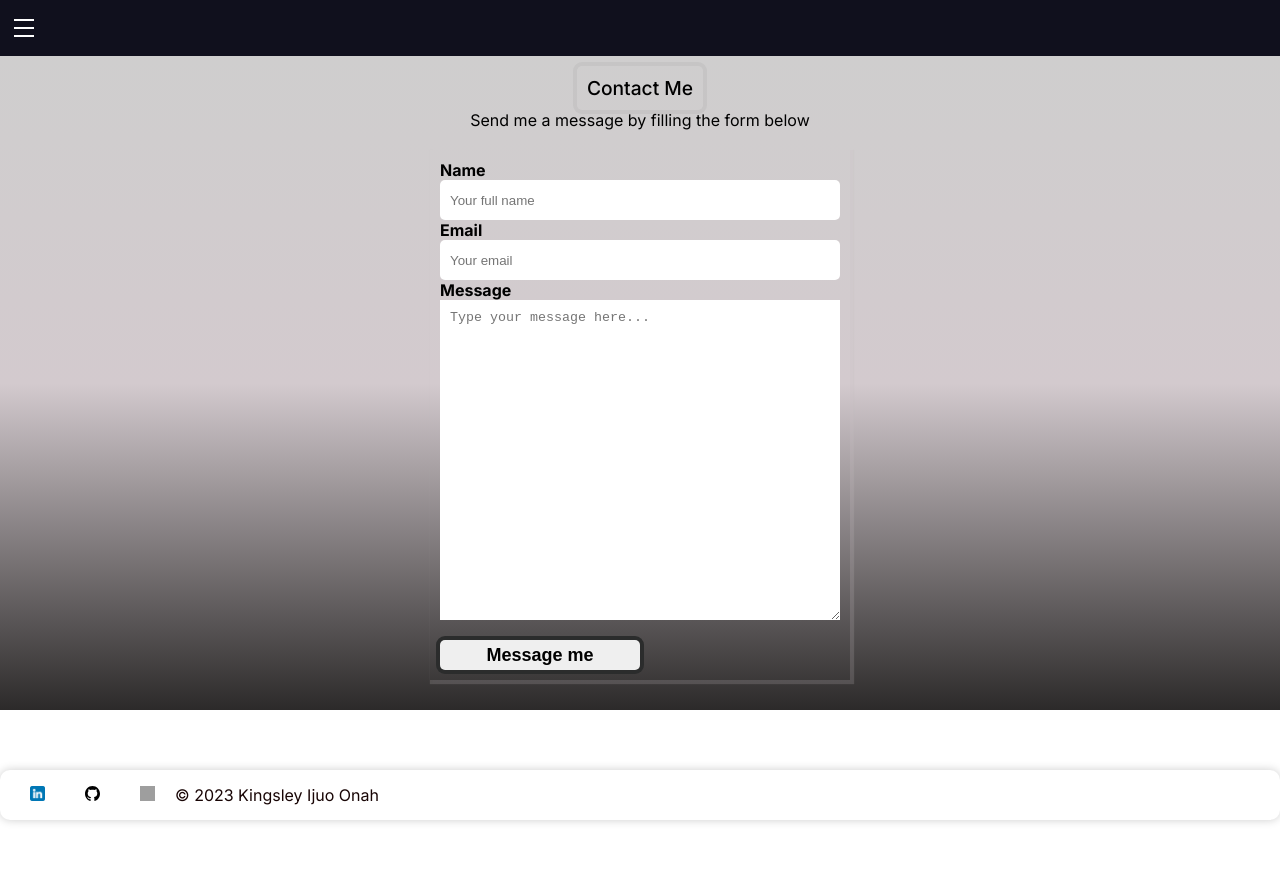
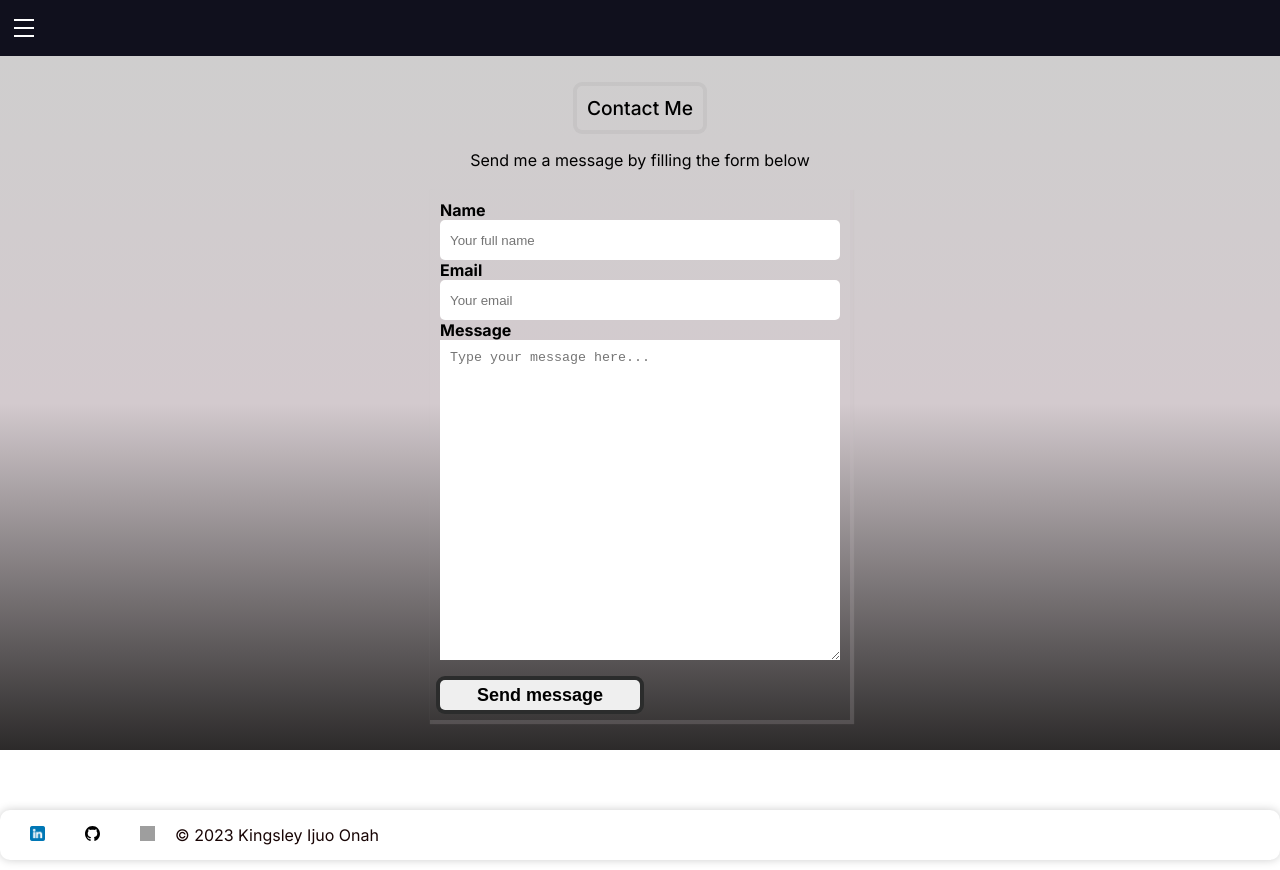
Before and after one commit to zealmaster/portfolio, a Next.js app: page /contact in a window 1280 px wide. Before the commit the page ends 830 px from the top, so only its background shows below. Built offline with nearby package versions, Linux system fonts and the light colour scheme; grey boxes are pictures that could not be loaded.

Commit message:
added react-modal, modified the contack form

```diff
--- a/package.json
+++ b/package.json
@@ -24,6 +24,10 @@
     "react": "18.2.0",
     "react-dom": "18.2.0",
     "react-icons": "^4.9.0",
+    "react-modal": "^3.16.1",
     "typescript": "5.0.4"
+  },
+  "devDependencies": {
+    "@types/react-modal": "^3.16.0"
   }
 }
--- a/src/app/api/contact/route.ts
+++ b/src/app/api/contact/route.ts
@@ -21,6 +21,7 @@ const sendEmail = async (email: string, name: string, message: string) => {
       host: process.env.EMAIL_HOST,
       port: Number(process.env.EMAIL_PORT),
       secure: true,
+      service: 'Gmail',
       auth: {
         user: process.env.EMAIL_USER,
         pass: process.env.EMAIL_PASSWORD,
@@ -37,7 +38,7 @@ const sendEmail = async (email: string, name: string, message: string) => {
       const mailOptions1 = {
         from: process.env.EMAIL_USER,
         to: email,
-        subject: `Automated response from Kingsley Onah's website`,
+        subject: `Automated Response from Kingsley Onah`,
         text: `From Email: ${email} Name: ${name} Message: ${message}`,
         html: `<html><div><p>Dear ${name},</p><div>Thank you for contacting me.
                 Your message was well received<p>Note that this is an automated response.
@@ -48,7 +49,6 @@ const sendEmail = async (email: string, name: string, message: string) => {
       try {
         await transporter.sendMail(mailOptions);
       await transporter.sendMail(mailOptions1);
-      console.log("emeil was sent successfully")
     }catch(error) {console.log(error)};
 
 }
--- a/src/app/contact/page.module.css
+++ b/src/app/contact/page.module.css
@@ -15,16 +15,13 @@
 }
 
 .sectionHeader {
-  /* background-color: rgb(195, 204, 209); */
   box-shadow: 0px 0px 0px 4px rgba(161, 161, 161, 0.2);
   width: fit-content;
   padding: 10px;
   font-size: larger;
   font-weight: 500;
   border-radius: 5px;
-  /* border-style: solid; */
-  /* border-width: 1px;
-  border-color: white; */
+  margin: 20px;
 }
 
 .form {
@@ -73,6 +70,21 @@
   cursor: pointer;
 }
 
+.modal {
+  border: 1px solid black;
+  /* margin: 30px; */
+  border-radius: 16px;
+  box-shadow: 0 4px 30px rgba(0, 0, 0, 0.1);
+  backdrop-filter: blur(5px);
+  -webkit-backdrop-filter: blur(5px);
+  border: 1px solid rgba(255, 255, 255, 0.24);
+  padding: 20px;
+  align-items: center;
+  display: flex;
+  justify-content: center;
+  width: 100%;
+
+}
 @media (max-width: 825px) {
 .section {
   width: 100%;
--- a/src/app/contact/page.tsx
+++ b/src/app/contact/page.tsx
@@ -2,20 +2,15 @@
 import axios from 'axios'
 import styles from './page.module.css'
 import { useState } from 'react'
+import Modal from 'react-modal';
 function Contact() {
     const [email, setEmail] = useState('')
     const [name, setName] = useState('')
     const [message, setMessage] = useState('')
+    const [modalOpen, setModalOpen] = useState(false)
 
     const handleSubmit = async (e: any) => {
         e.preventDefault()
-        // const res = await fetch('https://kingsley-onah.vercel.app/api/contact', {
-        //     method: 'POST',
-        //     headers: {
-        //         'Content-Type': 'application/json',
-        //     },
-        //     body: JSON.stringify({ email, name, message })
-        // })
         try {
             const res = await axios.post('/api/contact', {
               email,
@@ -23,31 +18,60 @@ function Contact() {
               message
             });
             // Handle the response
-            console.log(await res.status)
+            if (res.status === 200) setModalOpen(true)
           } catch (error) {
             // Handle any error that occurs
+            console.log(error)
           }
+        setModalOpen(true)
     }
     return (
         <div id='contact' className={styles.section}>
             <div className={styles.sectionHeader}>Contact Me</div>
             <div>Send me a message by filling the form below</div>
             <div>
-                <form>
+                <form onSubmit={handleSubmit}>
                     <div className={styles.form}>
-                        <label htmlFor='name'>Name </label>
-                        <input type='text' name="senderName" id='name' placeholder='Your full name'
-                            onChange={(e) => setName(e.target.value)} required />
+                        <label htmlFor='name'>Name</label>
+                        <input
+                            type='text'
+                            name="senderName"
+                            id='name'
+                            placeholder='Your full name'
+                            onChange={(e) => setName(e.target.value)}
+                            required
+                        />
+
                         <label htmlFor='email'>Email</label>
-                        <input type='email' name="email" id='email' placeholder='Your email'
-                            onChange={(e) => setEmail(e.target.value)} required />
+                        <input
+                            type='email'
+                            name="email"
+                            id='email'
+                            placeholder='Your email'
+                            onChange={(e) => setEmail(e.target.value)}
+                            required
+                        />
+
                         <label htmlFor='message'>Message</label>
-                        <textarea name="message" rows={20} id='message' placeholder='Type your message here...'
-                            onChange={(e) => setMessage(e.target.value)} required /> <br />
-                        <button type="submit" onClick={handleSubmit}>Message me</button>
+                        <textarea
+                            name="message"
+                            rows={20}
+                            id='message'
+                            placeholder='Type your message here...'
+                            onChange={(e) => setMessage(e.target.value)}
+                            required
+                        />
+                        <br />
+                        <button type="submit">Send message</button>
                     </div>
                 </form>
             </div>
+            <Modal
+                isOpen = {modalOpen}
+                onRequestClose = {() => setModalOpen(false)}
+            >
+                <div className={styles.modal}>Message sent successfully</div>
+            </Modal>
         </div>
     )
 }
```
